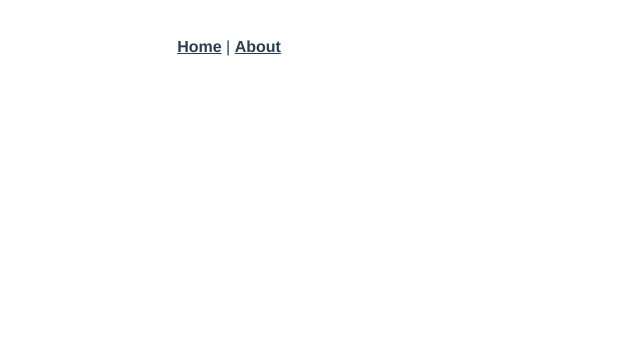
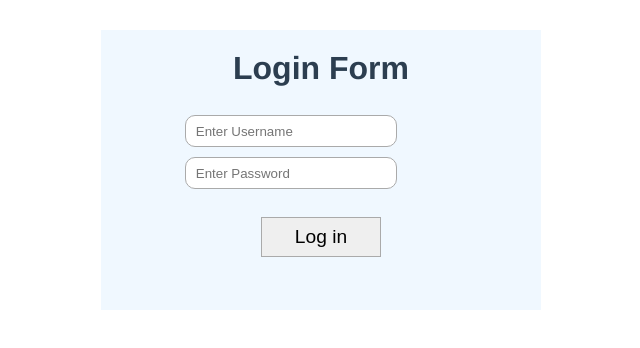
Before and after one commit to FarisMilanovic/FakeBlogger, a Vue app: page /login in a window 1280 px wide. Before the commit this address had no page. Shown: the top 348 px of the page, without its empty margins (411-1051 px from the left). Built offline with nearby package versions, Linux system fonts and the light colour scheme.

Commit message:
Login page

```diff
--- a/src/App.vue
+++ b/src/App.vue
@@ -1,17 +1,15 @@
 <template>
-  <Login />
-  <nav>
-    <router-link to="/">Home</router-link> |
-    <router-link to="/about">About</router-link>
-  </nav>
   <router-view/>
 </template>
 
 <script>
-import Login from './components/Login.vue'
+export default{
+  data() {
+    return {
 
-export default{
-    components: { Login }
+    }
+  },
+
 }
 
 </script>
--- /dev/null
+++ b/src/assets/global.css
@@ -0,0 +1,5 @@
+*{
+    margin: 0;
+    padding: 0;
+    border-style: none;
+}
--- a/src/components/Login.vue
+++ /dev/null
@@ -1,27 +0,0 @@
-<template>
-    <div>
-
-    </div>
-</template>
-
-
-<script>
-export default{
-    data() {
-        return {
-            usere:[
-                {username: 'admin', password: 'admin'},
-                {username: 'user', password: 'user'}
-            ]
-        }
-    },
-    methods: {
-
-    },
-}
-</script>
-
-
-<style>
-
-</style>
--- a/src/main.js
+++ b/src/main.js
@@ -2,5 +2,6 @@ import { createApp } from 'vue'
 import App from './App.vue'
 import router from './router'
 import store from './store'
+import stle from './assets/global.css'
 
 createApp(App).use(store).use(router).mount('#app')
--- a/src/router/index.js
+++ b/src/router/index.js
@@ -1,19 +1,23 @@
 import { createRouter, createWebHistory } from 'vue-router'
-import HomeView from '../views/HomeView.vue'
+import User from '../views/User.vue'
+import Login from '../views/Login.vue'
+import Admin from '../views/Admin.vue'
 
 const routes = [
   {
-    path: '/',
-    name: 'home',
-    component: HomeView
+    path: '/login',
+    name: 'login',
+    component: Login
   },
   {
-    path: '/about',
-    name: 'about',
-    // route level code-splitting
-    // this generates a separate chunk (about.[hash].js) for this route
-    // which is lazy-loaded when the route is visited.
-    component: () => import(/* webpackChunkName: "about" */ '../views/AboutView.vue')
+    path: '/user',
+    name: 'user',
+    component: User
+  },
+  {
+    path: '/admin',
+    name: 'admin',
+    component: Admin
   }
 ]
 
--- /dev/null
+++ b/src/views/Login.vue
@@ -0,0 +1,80 @@
+<template>
+    <form @submit.prevent="handleSubmit">
+        <h1>{{title}}</h1>
+        <br />
+        <input type="text" v-model="username" placeholder="Enter Username"/>
+        <input type="password" v-model="password" placeholder="Enter Password"/>
+        <br/>
+        <button>Log in</button>
+    </form>
+</template>
+
+
+
+<script>
+export default{
+    data() {
+        return {
+            title: 'Login Form',
+            username: '',
+            password: ''
+        }
+    },
+    methods: {
+        handleSubmit(){
+            if(this.username == 'user' && this.password == 'user'){
+                console.log("we've made it boys")
+                this.$router.push('/user');
+            }else if(this.username == 'admin' && this.password == 'admin'){
+                console.log('admin is in the house')
+                this.$router.push('/admin');
+            }else{
+                alert("Please enter valid information !");
+            }
+
+
+        }
+    },
+}
+</script>
+
+
+
+
+
+<style scoped>
+
+form{
+    position: relative;
+    top: 30px;
+    left: 40%;
+    background-color :aliceblue;
+    height: 30vh;
+    width: 400px;
+    padding: 20px;
+}
+input{
+    position: relative;
+    left: 4.2vw;
+    padding-left: 10px;
+    display: block;
+    border: 1px solid #aaa;
+    border-radius: 10px;
+    margin: 10px;
+    width: 200px;
+    height: 30px;
+}
+button{
+    font-size: 1.2rem;
+    width: 120px;
+    height: 40px;
+    border: 1px solid #aaa;
+}
+button:hover{
+    font-size: 1.3rem;
+    background: rgb(98, 184, 255);
+    border-color: rgb(0, 0, 0);
+}
+
+
+</style>
```
Also changed, not shown: src/views/Admin.vue (renamed from src/views/AboutView.vue), src/views/User.vue (renamed from src/views/HomeView.vue).
